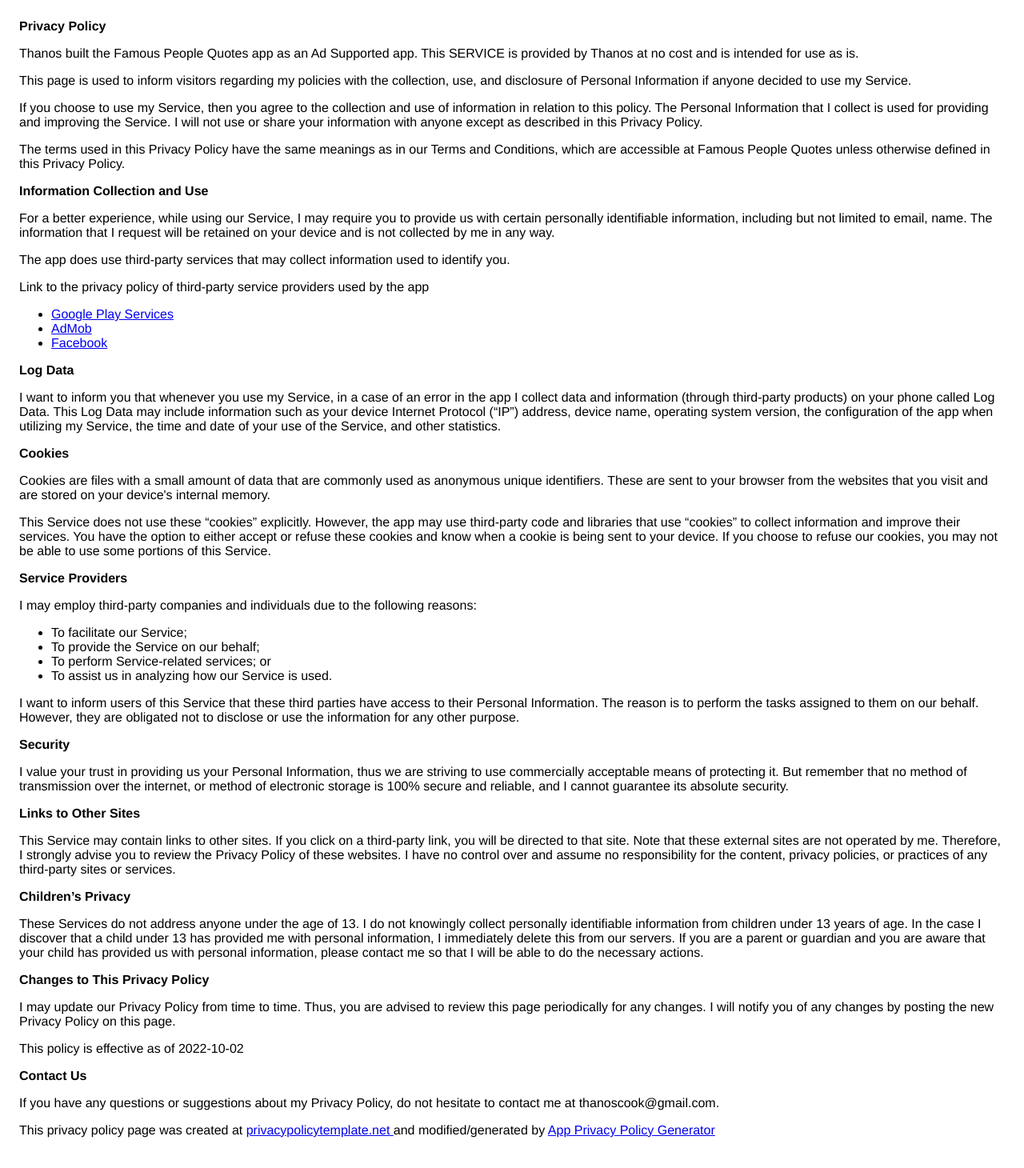
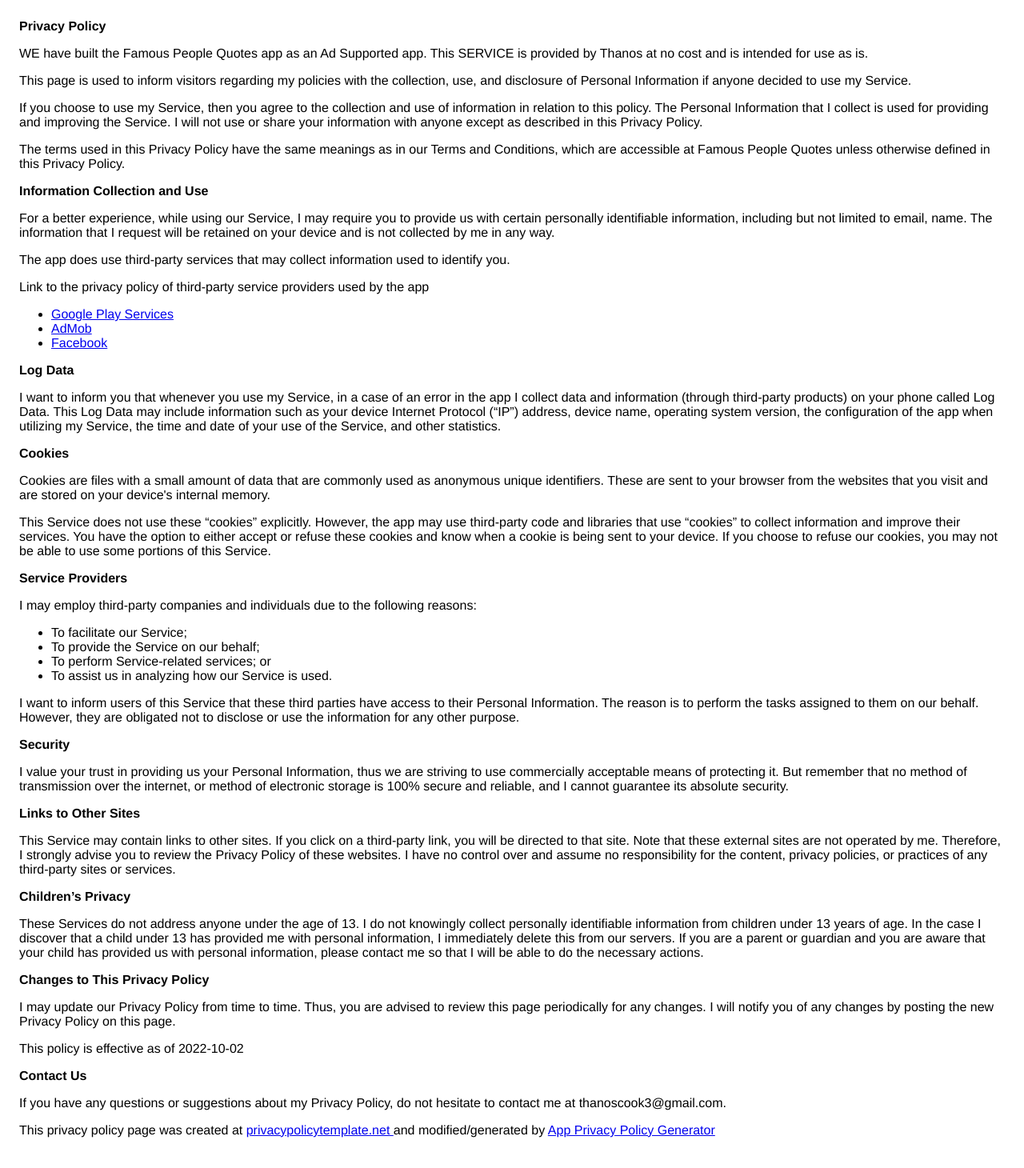
Before and after one commit to thanos-athanasopoulos/FamousPeopleQuotesPolicy, a plain HTML site: page index.html in a window 1280 px wide. Shown: the whole page at 80% size. Drawn offline with Linux system fonts and the light colour scheme.

Commit message:
Update index.html

```diff
--- a/index.html
+++ b/index.html
@@ -8,7 +8,7 @@
     </head>
     <body>
     <strong>Privacy Policy</strong> <p>
-                  Thanos built the Famous People Quotes app as
+                  WE have built the Famous People Quotes app as
                   an Ad Supported app. This SERVICE is provided by
                   Thanos at no cost and is intended for use as
                   is.
@@ -103,7 +103,7 @@
                   this page.
                 </p> <p>This policy is effective as of 2022-10-02</p> <p><strong>Contact Us</strong></p> <p>
                   If you have any questions or suggestions about my
-                  Privacy Policy, do not hesitate to contact me at thanoscook@gmail.com.
+                  Privacy Policy, do not hesitate to contact me at thanoscook3@gmail.com.
                 </p> <p>This privacy policy page was created at <a href="https://privacypolicytemplate.net" target="_blank" rel="noopener noreferrer">privacypolicytemplate.net </a>and modified/generated by <a href="https://app-privacy-policy-generator.nisrulz.com/" target="_blank" rel="noopener noreferrer">App Privacy Policy Generator</a></p>
     </body>
     </html>
```
